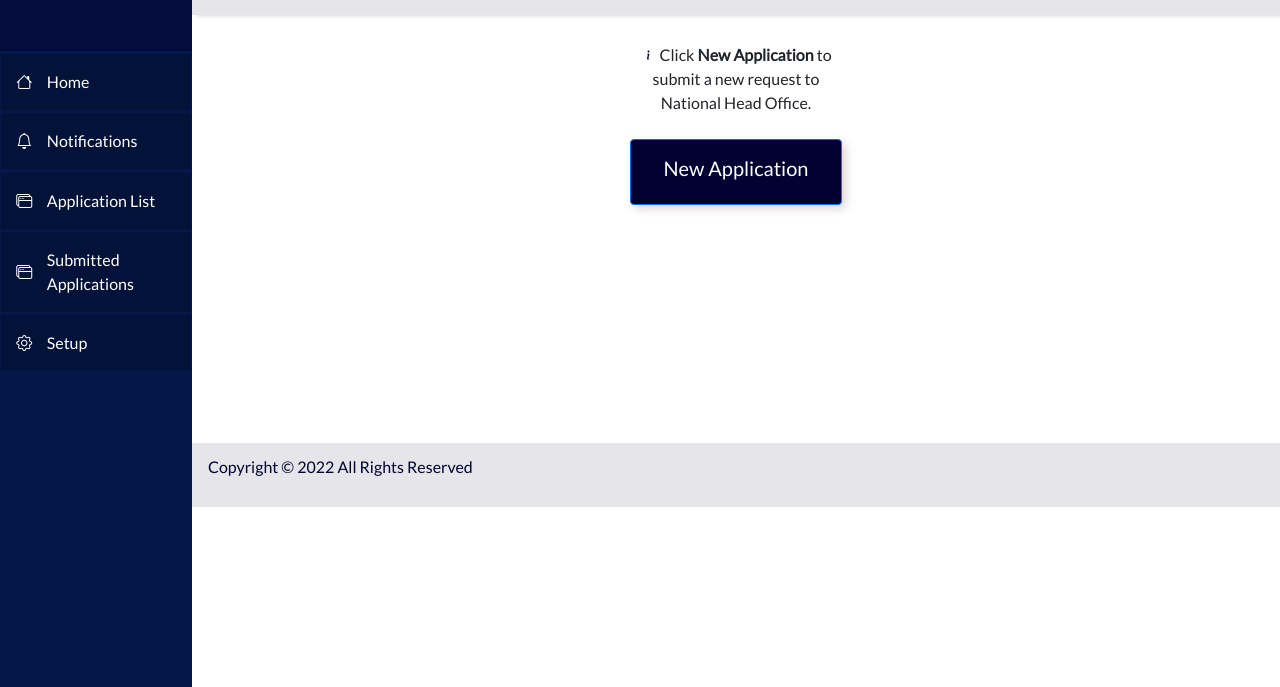
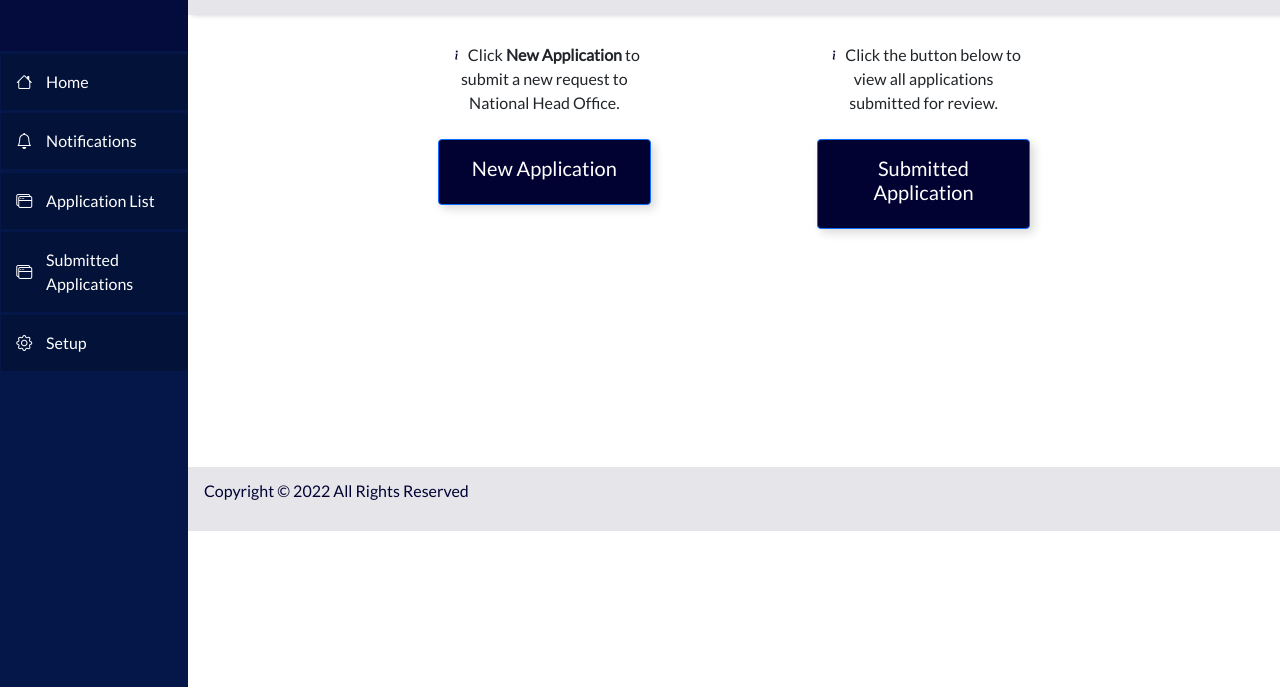
Before and after one commit to Bobby-gh/pension, a Django app: page / in a window 1280 px wide. Shown: the part 113-800 px from the top of the page. Run offline with Django 3.2, Linux system fonts and the light colour scheme; the visitor is signed in with stand-in values (Sample User, id 1); data that the repository does not hold is empty; parts of the project's set-up code (start-up, migrations or seed data) failed here and were passed over; some libraries are stand-ins or nearby versions.

Commit message:
fix: wrong permission required for processing application

```diff
--- a/accounts/templates/accounts/login.html
+++ b/accounts/templates/accounts/login.html
@@ -15,8 +15,6 @@
 </head>
 
 <body>
-
-
     <div class="col-md-3 col-10 mx-auto p-5 bg-white"
         style="position: absolute; top: 50%; left: 50%; transform: translate(-50%, -50%);">
 
--- a/dashboard/templates/dashboard/index.html
+++ b/dashboard/templates/dashboard/index.html
@@ -21,6 +21,19 @@
             </a>
         </div>
         {% endif %}
+
+        {% if perms.dashboard.can_review_application %}
+        <div class="col-md-4 p-1 mx-auto">
+            <p class="m-4 text text-center">
+                <span class="text text-primary"><i class="bi bi-info"></i></span>
+                Click the button below to view all applications submitted for review.
+            </p>
+            <a href="{% url 'dashboard:submitted_applications' %}" class="btn btn-primary basic-card">
+                <h5>Submitted Application</h5>
+            </a>
+        </div>
+        {% endif %}
+
     </div>
 </div>
 
--- a/dashboard/views.py
+++ b/dashboard/views.py
@@ -35,9 +35,7 @@
     """
     template_name = 'dashboard/form_one.html'
     form_class = ApplicationForm
-    permission_required = (
-        "dashboard.change_application",
-    )
+    permission_required = ("dashboard.change_application", )
 
     @method_decorator(login_required(login_url="accounts:login"))
     def get(self, request):
@@ -243,9 +241,7 @@
 
 class ApplicationSubmissionView(PermissionRequiredMixin, View):
     template_name = 'dashboard/application_details.html'
-    permission_required = (
-        "dashboard.view_application",
-    )
+    permission_required = ("dashboard.view_application", )
 
     @method_decorator(login_required(login_url="accounts:login"))
     def get(self, request, application_id):
@@ -267,7 +263,7 @@
     """
     permission_required = (
         "dashboard.view_application",
-        "dashboard.edit_application",
+        "dashboard.change_application",
         "dashboard.can_review_application",
     )
 
@@ -281,8 +277,8 @@
         application = get_object_or_404(Application, id=application_id)
         application.status = ApplicationStatus.PROCESSED.value
         application.save()
-        messages.success(request, "Updated successfully.")
-        return redirect(request.META.get("HTTP_REFERER") or "dashboard:index")
+        messages.success(request, "Successfully processed application.")
+        return redirect("dashboard:submitted_applications")
 
 
 class RequestApplicationChangesView(PermissionRequiredMixin, View):
```
